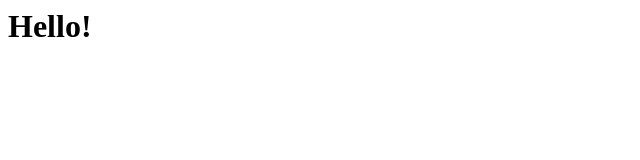
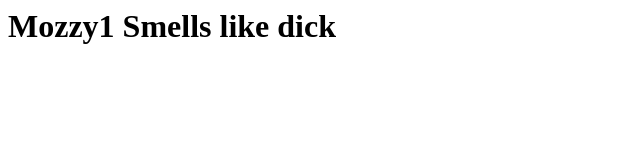
Before and after one commit to Lainofthewiredd/lainofthewiredd.github.io, a website: page index.html in a window 1280 px wide. Shown: the whole page, without its empty margins (0-640 px from the left). Drawn offline with Linux system fonts and the light colour scheme.

Commit message:
Update index.html

```diff
--- a/index.html
+++ b/index.html
@@ -1 +1 @@
-<h1>Hello!</h1>
+<h1>Mozzy1 Smells like dick</h1>
```
